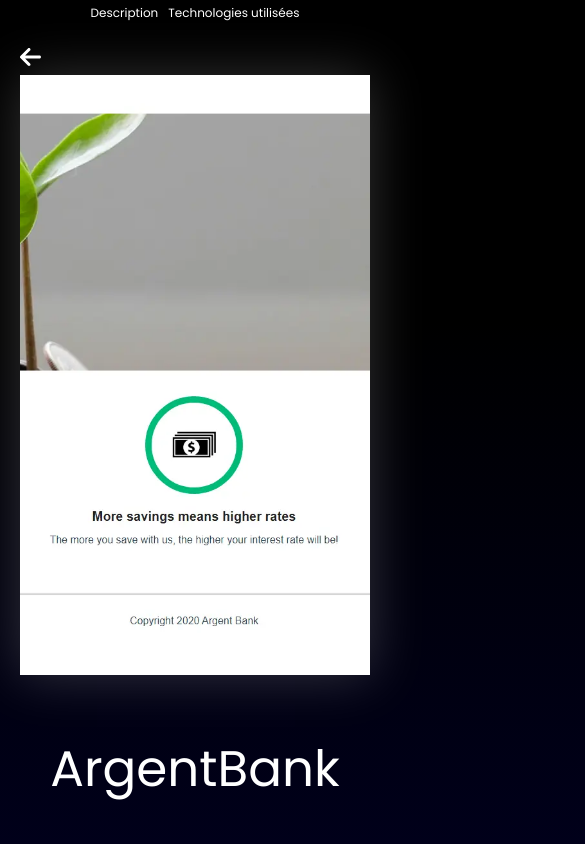
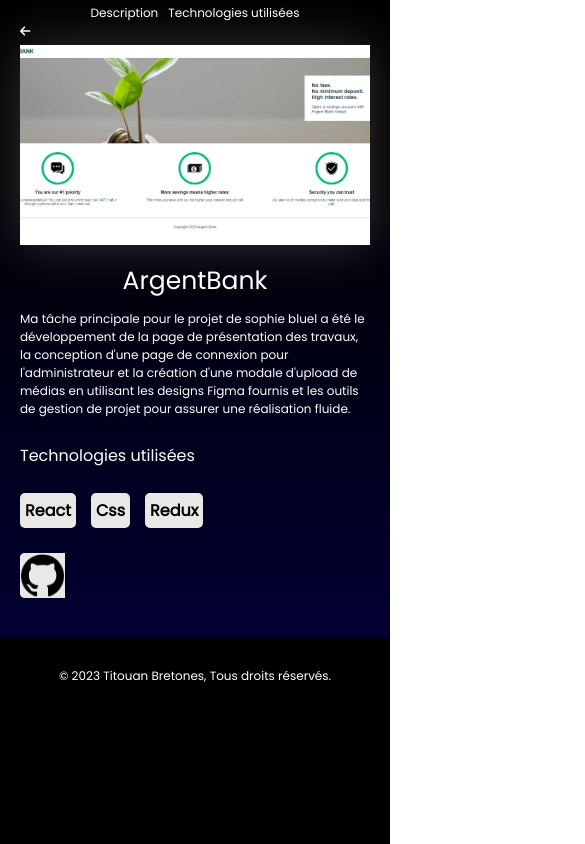
Before and after one commit to PatrickStaar29/Portfolio, a React (Vite) app in the folder Portfolio/: page /projet/ArgentBank in a window 390 px wide. Shown: the top 844 px of the page, 585 px wide, since content can reach past the window. Built offline with nearby package versions, Linux system fonts and the light colour scheme; a web font is replaced by a local one.

Commit message:
responsive terminé

```diff
--- a/Portfolio/src/assets/components/card/card.jsx
+++ b/Portfolio/src/assets/components/card/card.jsx
@@ -9,7 +9,7 @@
     return(
             <div  ref={ref} className={`projets__display ${inView ? 'projets__display--visible' : ''}`}>
                 <Link to={`/projet/${data.id}`}>
-                    <img className="projets__img" src={data.cover}/>
+                    <img className="projets__img" src={data.cover} alt={data.alt} />
                 </Link>
             </div>
 
--- a/Portfolio/src/assets/components/competence/competence.jsx
+++ b/Portfolio/src/assets/components/competence/competence.jsx
@@ -3,8 +3,8 @@
 function Competence({data}){
     return(
         <div className="competence__techno">
-            <img src={data.cover} alt="Description" className="competence__img"/>
-            <p className="competence__texte">{data.texte}</p>
+            <img src={data.cover} alt={data.alt} className="competence__img"/>
+            <h3 className="competence__texte">{data.texte}</h3>
         </div>
     )
 }
--- a/Portfolio/src/assets/components/data/data-competence.jsx
+++ b/Portfolio/src/assets/components/data/data-competence.jsx
@@ -1,26 +1,32 @@
 const CompetenceData =[
     {
         "cover":`/src/assets/components/data/image-competence/html.webp`,
+        "alt":"Logo HTML",
         "texte":'HTML',
     },
     {
         "cover":`/src/assets/components/data/image-competence/css.webp`,
+        "alt":"Logo CSS",
         "texte":'CSS',
     },
     {
         "cover":`/src/assets/components/data/image-competence/sass.webp`,
+        "alt":"Logo SASS",
         "texte":'SASS',
     },
     {
         "cover":`/src/assets/components/data/image-competence/js.webp`,
+        "alt":"Logo JAVASCRIPT",
         "texte":'JAVACRIPT',
     },
     {
         "cover":`/src/assets/components/data/image-competence/react.webp`,
+        "alt":"Logo REACT",
         "texte":'REACT',
     },
     {
         "cover":`/src/assets/components/data/image-competence/redux.webp`,
+        "alt":"Logo REDUX",
         "texte":'REDUX',
     }
 ]
--- a/Portfolio/src/assets/components/data/data.jsx
+++ b/Portfolio/src/assets/components/data/data.jsx
@@ -3,6 +3,7 @@
             "id":"Kasa",
             "title":"Kasa",
             "cover":`/src/assets/components/data/image/kasa.webp`,
+            "alt":"Photo de la page d'acceuil du site Kasa",
             "description":"Pour Kasa, leader français de la location entre particuliers, j'ai piloté la refonte front-end de leur plateforme web, transitionnant d'un code legacy ASP.NET vers une solution moderne en React. En collaboration avec le designer, j'ai transposé fidèlement les maquettes Figma tout en naviguant les challenges d'une stack JavaScript complète.",
             "tags": [
                 "React",
@@ -15,6 +16,7 @@
             "id":"Ohmyfood-OC",
             "title":"Ohmyfood",
             "cover":"/src/assets/components/data/image/ohmyfood.webp",
+            "alt":"Photo de la page d'acceuil du site Ohmyfood-OC",
             "description":"Pour le projet Ohmyfood, j'ai conçu un site mobile first destiné à révolutionner l'expérience culinaire à Paris. Cette plateforme permet aux clients de précomposer leurs menus dans des restaurants gastronomiques, garantissant un repas sans attente. J'ai fidèlement transposé les maquettes fournies, créant un site responsive avec des animations soignées pour mobile, tablette et desktop.",
             "tags": [
                 "Html",
@@ -26,6 +28,7 @@
             "id":"NinaCarducci",
             "title":"Nina Carducci",
             "cover":"/src/assets/components/data/image/ninacarducci.webp",
+            "alt":"Photo de la page d'acceuil du site de Nina Carducci",
             "description":"Dans le rôle de développeur freelance spécialisé en SEO, j'ai dû identifié des opportunités d'optimisation pour le site de Nina Carducci, une talentueuse photographe. Après un audit approfondi, j'ai amélioré ses performances web, intégré le référencement local avec Schema.org, ajusté les métadonnées pour les réseaux sociaux et renforcé l'accessibilité du site. Ces modifications ont offert à Nina une visibilité accrue et une expérience utilisateur optimale.",
             "tags": [
                 "SEO"
@@ -36,6 +39,7 @@
             "id":"ArgentBank",
             "title":"ArgentBank",
             "cover":"/src/assets/components/data/image/argentbank.webp",
+            "alt":"Photo de la page d'acceuil du site ArgentBank",
             "description":" Ma tâche principale pour le projet de sophie bluel a été le développement de la page de présentation des travaux, la conception d'une page de connexion pour l'administrateur et la création d'une modale d'upload de médias en utilisant les designs Figma fournis et les outils de gestion de projet pour assurer une réalisation fluide.",
             "tags": [
                 "React",
@@ -48,6 +52,7 @@
             "id":"Sophie-Bluel",
             "title":"Sophie Bluel",
             "cover":"/src/assets/components/data/image/sophiebluel.webp",
+            "alt":"Photo de la page d'acceuil du site de Sophie Bluel",
             "description":"Pour ce projet, j'ai simulé le rôle de développeur front-end pour Argent Bank, une banque en ligne fictive. J'ai conceptualisé un tableau de bord utilisateur avec React et Redux, basé sur des spécifications précises. J'ai proposé des routes API en utilisant Swagger et appliqué des principes du Green Code, notamment en optimisant les images et les composants.",
             "tags": [
                 "Html",
--- a/Portfolio/src/assets/components/footer/footer.jsx
+++ b/Portfolio/src/assets/components/footer/footer.jsx
@@ -1,7 +1,7 @@
 function Footer(){
     return(
         <footer className="footer">
-            <p className="footer__texte">© 2023 Titouan Bretones, Tous droits réservés.</p>
+            <h2 className="footer__texte">© 2023 Titouan Bretones, Tous droits réservés.</h2>
         </footer>
     )
 }
--- a/Portfolio/src/assets/page/home.jsx
+++ b/Portfolio/src/assets/page/home.jsx
@@ -17,7 +17,7 @@
                 <Presentation/>
                 <Parcours/>
                 <section className="competence"  id="Competences">
-                    <h2 className="competence__titre">Compétences</h2>
+                    <h2 className="competence__titre">Mes compétences</h2>
                     <div className="competence__placement" >
                         {CompetenceData.map((item, index)=>(
                             <Competence key={index} data={item}/>
--- a/Portfolio/src/assets/page/projet.jsx
+++ b/Portfolio/src/assets/page/projet.jsx
@@ -26,12 +26,10 @@
         <>
             <HeaderProjet/>
             <main>
-                <div className="vitrine">
+                <section className="vitrine">
                     <div className="vitrine__placement">
-                        {/* <Link to='/'> */}
                             <FontAwesomeIcon onClick={redirectToHome} icon={faArrowLeft} className="vitrine__fleche"/>
-                        {/* </Link> */}
-                        <img src={vitrineData.cover} className="vitrine__img"/>
+                        <img src={vitrineData.cover} className="vitrine__img" alt={vitrineData.alt}/>
                     </div>
                     <div className="vitrine__text">
                         <h2 className="vitrine__titre" id="description">{vitrineData.title}</h2>
@@ -39,16 +37,16 @@
                             {vitrineData.description}
                         </p>
                     </div>
-                    <div className="tag">
-                        <h2 className="tag__titre" id="tag">technologie utilisé</h2>
+                </section>
+                <section className="tag">
+                    <h2 className="tag__titre" id="tag">Technologies utilisées</h2>
                         <div className="tag__placement">
                             {vitrineData.tags.map((tag, index)=>(
                                 <Tag key={index} tag={tag}/>
                             ))}
                         </div>
-                    </div>
+                </section>
                 <LienCode github={vitrineData.github}/>
-                </div>
             </main>
             <Footer/>
         </>
--- a/Portfolio/src/assets/scss/components/footer.scss
+++ b/Portfolio/src/assets/scss/components/footer.scss
@@ -14,6 +14,7 @@
 @media screen and (max-width: 1023px) {
     .footer{
       margin-top: 25px;
+      height: 100px;
     }
 }
 
@@ -21,7 +22,6 @@
     .footer{
         margin-top: 15px;
         height: 75px;
-
       &__texte{
         font-size: 12px;
       }
--- a/Portfolio/src/assets/scss/components/liencode.scss
+++ b/Portfolio/src/assets/scss/components/liencode.scss
@@ -1,7 +1,7 @@
 .liencode {
     display: flex;
     justify-content: flex-start;
-    width: 1400px;
+    max-width: 1400px;
     margin: auto;
     & a{
         text-decoration: none;
@@ -16,7 +16,7 @@
         cursor: pointer;
         margin: 50px 0;
         &:hover .liencode__texte {
-            transform: translateX(0);
+            transform: translateX(-1px);
         }
         &:hover .liencode__gitlogo{
             transform: rotate(360deg);
@@ -44,3 +44,22 @@
         z-index: -1;
     }
 }
+
+@media screen and (max-width: 1023px) {
+    .liencode{
+        max-width: 800px;
+        .liencode__card{
+            margin: 25px 0;
+        }
+
+    }
+}
+
+@media screen and (max-width: 767px) {
+    .liencode{
+        max-width: 600px;
+        .liencode__card{
+            margin: 25px 0;
+        }
+    }
+}
--- a/Portfolio/src/assets/scss/components/tag.scss
+++ b/Portfolio/src/assets/scss/components/tag.scss
@@ -20,3 +20,22 @@
         font-weight: 600;
     }
 }
+
+@media screen and (max-width: 1023px){
+    .tag{
+        max-width: 800px;
+        &__titre{
+            margin: 25px 0;
+        }
+    }
+}
+
+@media screen and (max-width: 767px){
+    .tag{
+        max-width: 600px;
+        &__titre{
+            font-size: 16px;
+            margin: 25px 0;
+        }
+    }
+}
--- a/Portfolio/src/assets/scss/components/vitrine.scss
+++ b/Portfolio/src/assets/scss/components/vitrine.scss
@@ -7,12 +7,15 @@
         color: white;
         position: absolute;
         font-size: 24px;
-        transform: translateY(20px);
+        cursor: pointer;
+        &:hover{
+            transform: scale(1.10);
+        }
     }
     &__img{
         width: 100%;
         height: 600px;
-        margin-top: 50px;
+        margin-top: 35px;
         object-fit: cover;
         object-position: top;
         box-shadow: 0px 0px 50px rgba(255, 255, 255, 0.2);
@@ -30,13 +33,50 @@
     }
     &__description{
         max-width: 1400px;
+        font-size: 20px;
     }
 }
 
 @media screen and (max-width: 1023px) {
     .vitrine{
         &__placement{
-            max-width: 700px;
+            max-width: 800px;
+        }
+        &__fleche{
+            font-size: 20px;
+        }
+        &__img{
+            margin-top: 25px;
+            height: 350px;
+        }
+        &__titre{
+            margin: 25px 0;
+        }
+        &__description{
+            max-width: 800px;
         }
     }
 }
+
+@media screen and (max-width: 767px) {
+    .vitrine{
+        &__placement{
+            max-width: 600px;
+        }
+        &__fleche{
+            font-size: 12px;
+        }
+        &__img{
+            height: 200px;
+            margin-top: 20px;
+        }
+        &__titre{
+            font-size: 25px;
+            margin: 10px 0;
+        }
+        &__description{
+            max-width: 600px;
+            font-size: 12px;
+        }
+    }
+}
```
Lines whose indentation alone changed are shown as unchanged.
